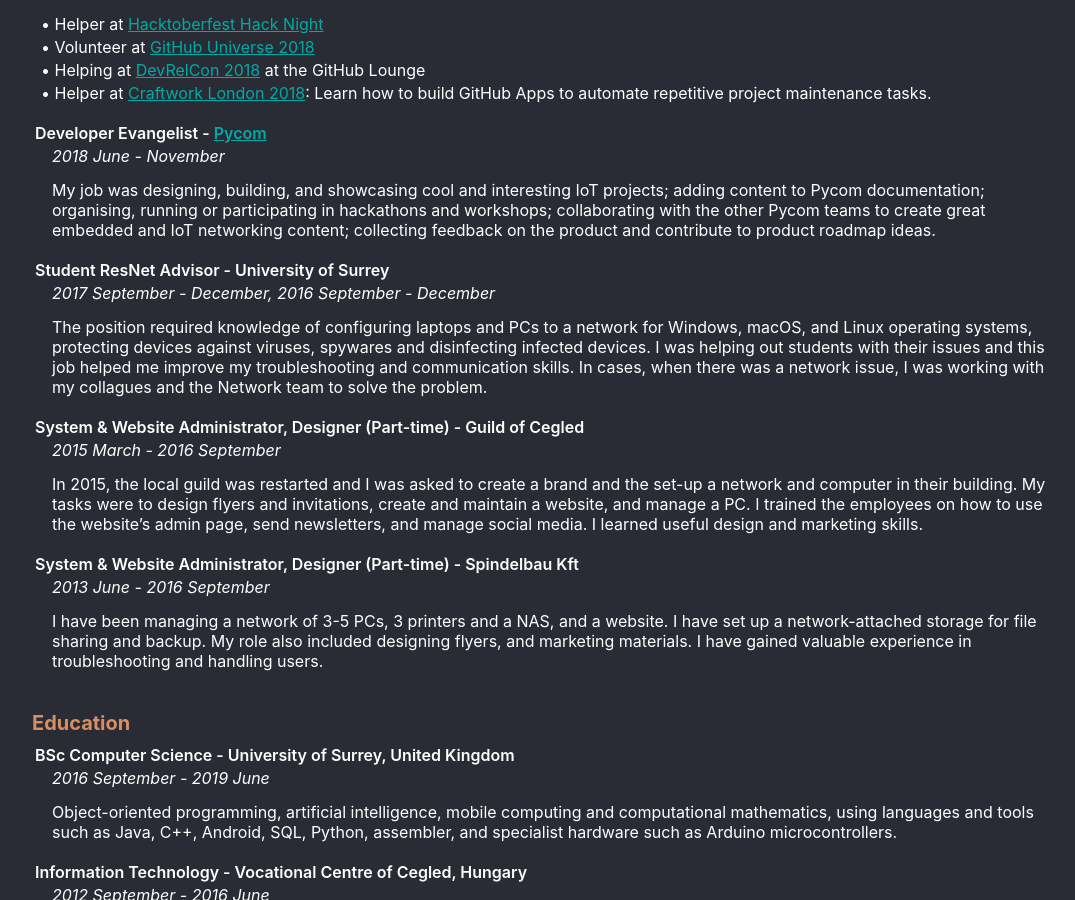
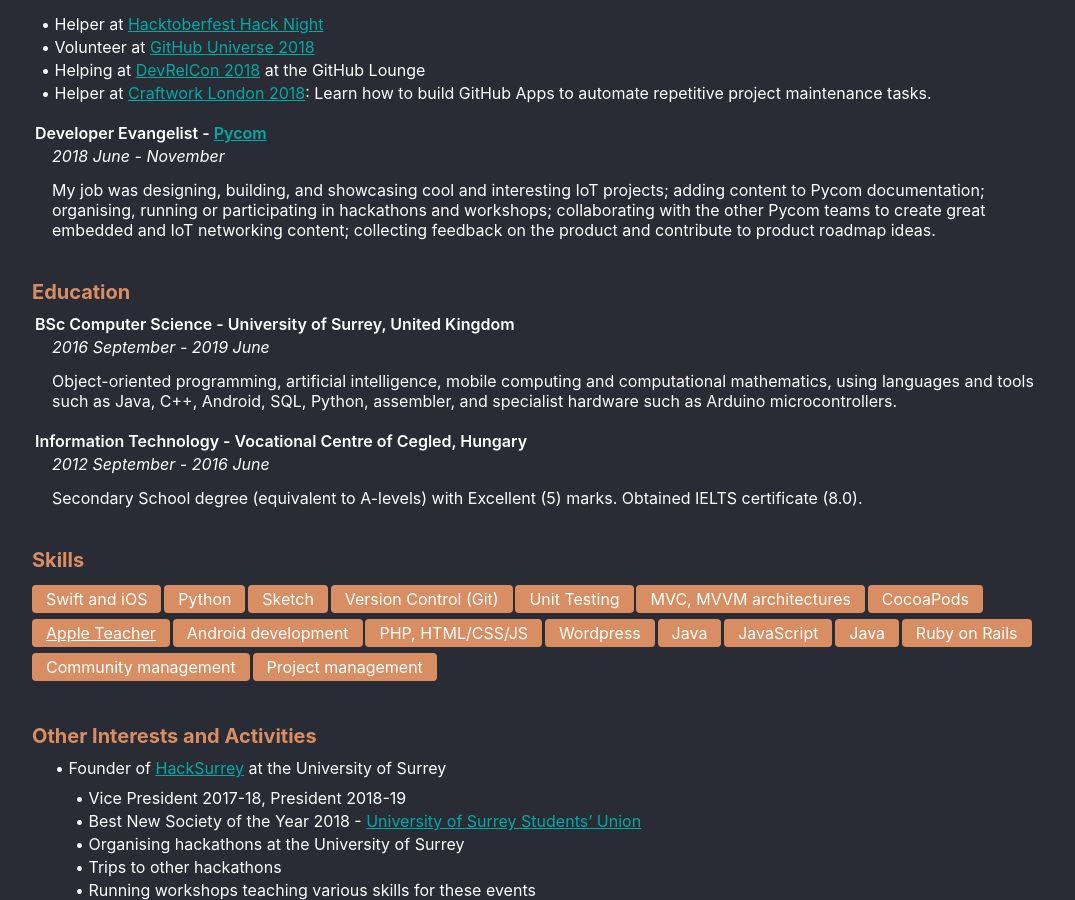
Before and after one commit to sdaniel55/sdaniel55.github.io, a Jekyll site: the page built from index.md, in a window 1280 px wide and 900 px high, scrolled down 1344 px. Shown: the whole window, without its empty margins (106-1181 px from the left). Built offline with Jekyll 4.4.1, drawn with Linux system fonts in a browser that asks for light colours.

Commit message:
Update experiences.yml

```diff
--- a/_data/experiences.yml
+++ b/_data/experiences.yml
@@ -23,12 +23,3 @@
 - title: "Developer Evangelist - [Pycom](https://pycom.io)"
   date: "2018 June - November"
   description: "My job was designing, building, and showcasing cool and interesting IoT projects; adding content to Pycom documentation; organising, running or participating in hackathons and workshops; collaborating with the other Pycom teams to create great embedded and IoT networking content; collecting feedback on the product and contribute to product roadmap ideas."
-- title: "Student ResNet Advisor - University of Surrey"
-  date: "2017 September - December, 2016 September - December"
-  description: "The position required knowledge of configuring laptops and PCs to a network for Windows, macOS, and Linux operating systems, protecting devices against viruses, spywares and disinfecting infected devices. I was helping out students with their issues and this job helped me improve my troubleshooting and communication skills. In cases, when there was a network issue, I was working with my collagues and the Network team to solve the problem."
-- title: "System & Website Administrator, Designer (Part-time) - Guild of Cegled"
-  date: "2015 March - 2016 September"
-  description: "In 2015, the local guild was restarted and I was asked to create a brand and the set-up a network and computer in their building. My tasks were to design flyers and invitations, create and maintain a website, and manage a PC. I trained the employees on how to use the website's admin page, send newsletters, and manage social media. I learned useful design and marketing skills."
-- title: "System & Website Administrator, Designer (Part-time) - Spindelbau Kft"
-  date: "2013 June - 2016 September"
-  description: "I have been managing a network of 3-5 PCs, 3 printers and a NAS, and a website. I have set up a network-attached storage for file sharing and backup. My role also included designing flyers, and marketing materials. I have gained valuable experience in troubleshooting and handling users."
```
